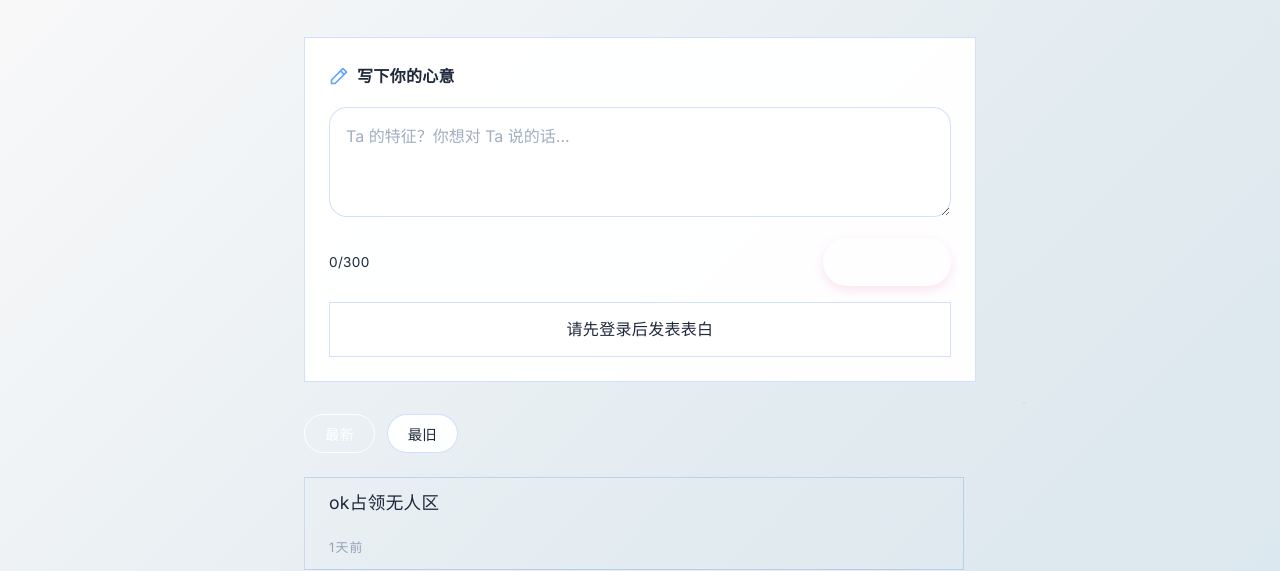
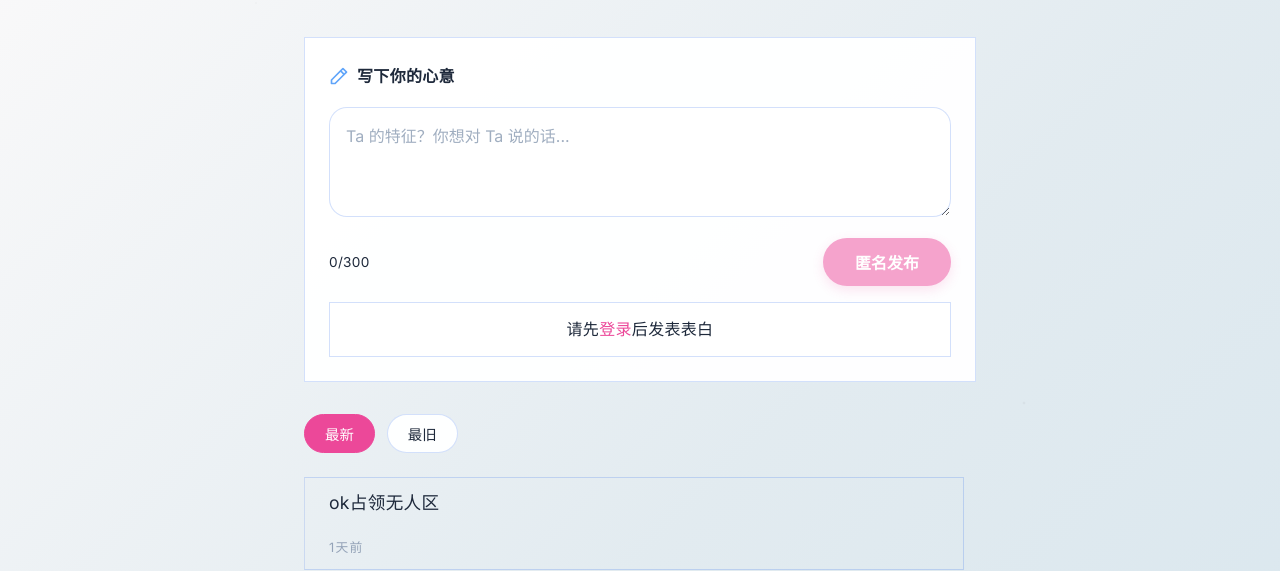
Before and after one commit to BearThomas/LG-Site, a website with bundled scripts: page confession.html in a window 1280 px wide. Shown: the part 237-808 px from the top of the page. Built offline with nearby package versions, Linux system fonts and the light colour scheme; no server answers; a web font is replaced by a local one.

Commit message:
fix(ui): define missing pink variables in confession.css to prevent white invisible buttons in light mode

```diff
--- a/css/light/confession.css
+++ b/css/light/confession.css
@@ -1,4 +1,8 @@
 /* ========== 表白墙样式 ========== */
+:root {
+    --pink: #ec4899;
+    --pink-soft: rgba(236, 72, 153, 0.2);
+}
 
 .confession-container {
     width: 100%;             /* 📱 手机端宽度占满 */
```
